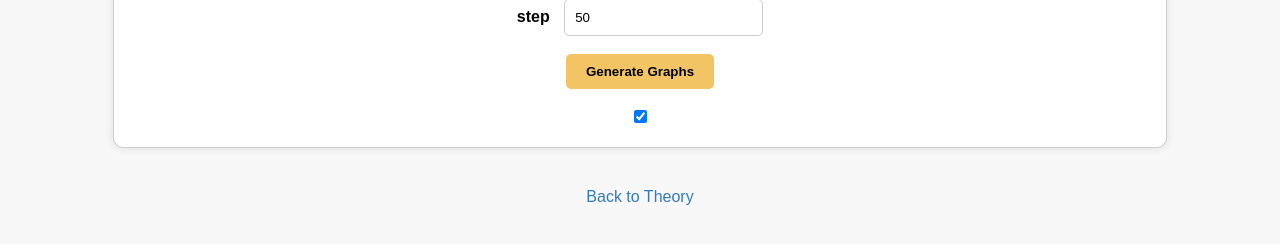
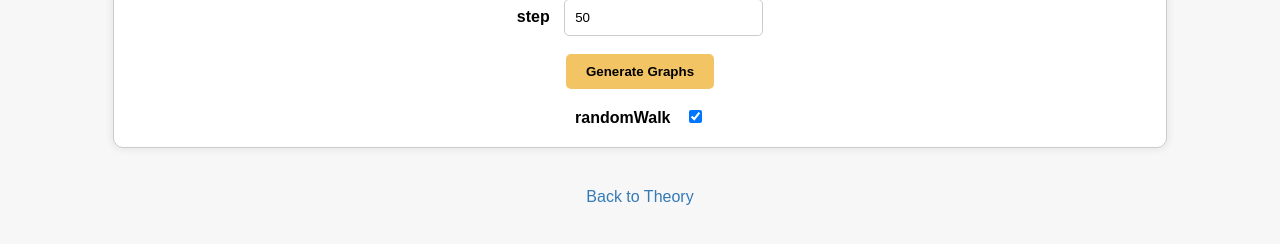
Before and after one commit to Raffo24/raffo24.github.io, a Jekyll site: the page built from _posts/statistics/2022-08-26-hw2_code.md, in a window 1280 px wide. Shown: the part 285-529 px from the top of the page. Built offline with Jekyll 4.4.1, drawn with Linux system fonts in a browser that asks for light colours.

Commit message:
Update hw2_code.html

```diff
--- a/_layouts/hw2_code.html
+++ b/_layouts/hw2_code.html
@@ -82,6 +82,7 @@
             <label for="step">step</label>
             <input type="number" id="step" value="50" min="0" step="1"> <br><br>
             <button id="button" onclick="generateGraphs()">Generate Graphs</button><br><br>
+            <label for="step">randomWalk</label>
             <input type="checkbox" id="randomWalk" checked>
         </form>
         <div id="charts" style="display: none;">
```
